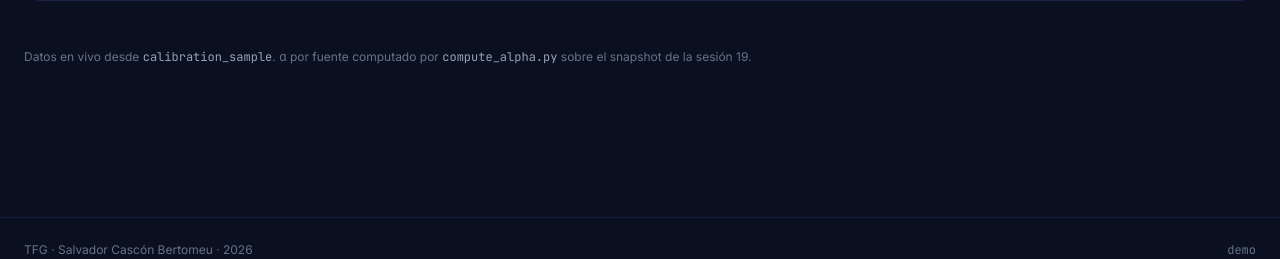
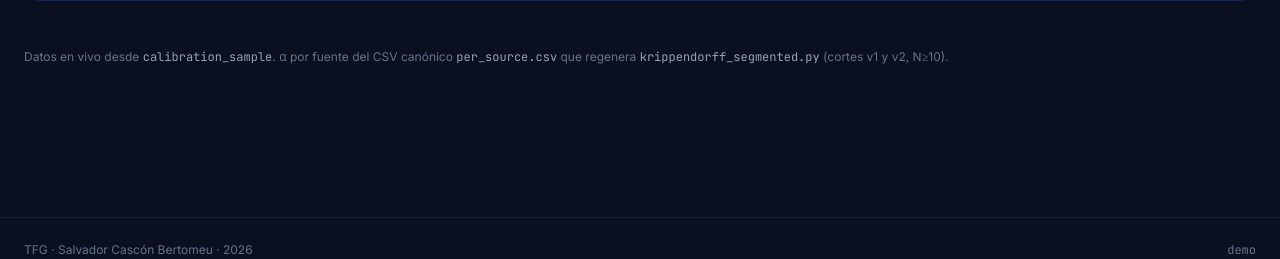
Before and after one commit to SalvaCB-git/ransomware-intelligence-pipeline, a Flask app: page /calibration-stats in a window 1280 px wide. Shown: the part 2259-2518 px from the top of the page. Run offline with Flask 3, Linux system fonts and the light colour scheme; data that the repository does not hold is empty; parts of the project's set-up code (start-up, migrations or seed data) failed here and were passed over; some libraries are stand-ins or nearby versions.

Commit message:
docstrings y nota de la tabla α por fuente al día con el CSV canónico

```diff
--- a/app.py
+++ b/app.py
@@ -1648,7 +1648,7 @@ def calibration_stats_data():
     - confusion_v1:        matriz 3×3 humano vs LLM v1 (sobre la muestra estratificada)
     - control_distribution: distribución del grupo de control (sin v1)
     - taxonomy:            cuentas por error_taxonomy_code (E1-E5)
-    - alpha_by_source:     Krippendorff α por fuente (de la sesión 19)
+    - alpha_per_source:    Krippendorff α por fuente (per_source.csv canónico, cortes v1/v2)
     - quotes:              las 484 anotaciones completas (para el visor de quotes en el cliente)
     """
     conn = _get_db()
@@ -1948,7 +1948,8 @@ def judge_compare_data():
         "v1_totals":        v1_totals,
         "v2_totals":        v2_totals,
         "migration":        migration,
-        # Alpha v1 (Krippendorff sobre la muestra estratificada, sesión 19). No
+        # Alpha v1 (Krippendorff ordinal sobre la muestra de diseño, N=384;
+        # reproducible en outputs/krippendorff_segmented/headline.csv). No
         # hay CSV asociado: es un valor histórico que dejamos hardcodeado.
         "alpha_v1":         -0.1452,
     })
--- a/templates/calibration_stats/index.html
+++ b/templates/calibration_stats/index.html
@@ -215,7 +215,7 @@
 
 <section class="text-xs text-slate-500 mb-12">
   Datos en vivo desde <span class="font-mono text-slate-400">calibration_sample</span>.
-  α por fuente computado por <span class="font-mono text-slate-400">compute_alpha.py</span> sobre el snapshot de la sesión 19.
+  α por fuente del CSV canónico <span class="font-mono text-slate-400">per_source.csv</span> que regenera <span class="font-mono text-slate-400">krippendorff_segmented.py</span> (cortes v1 y v2, N≥10).
 </section>
 
 <script>
```
